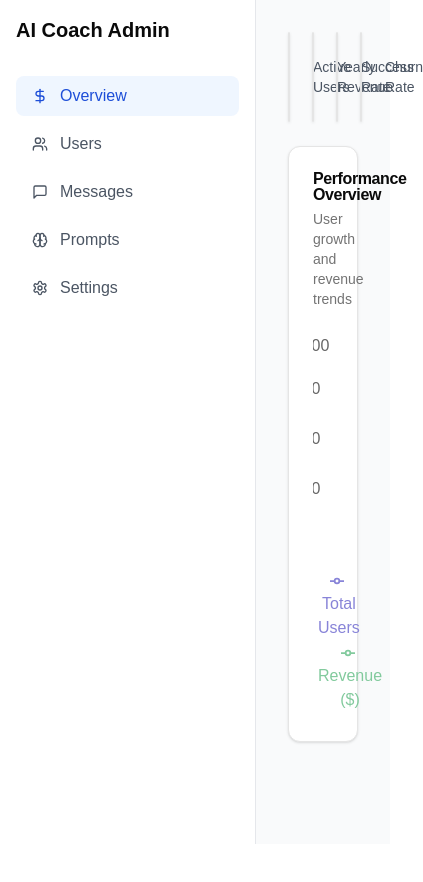
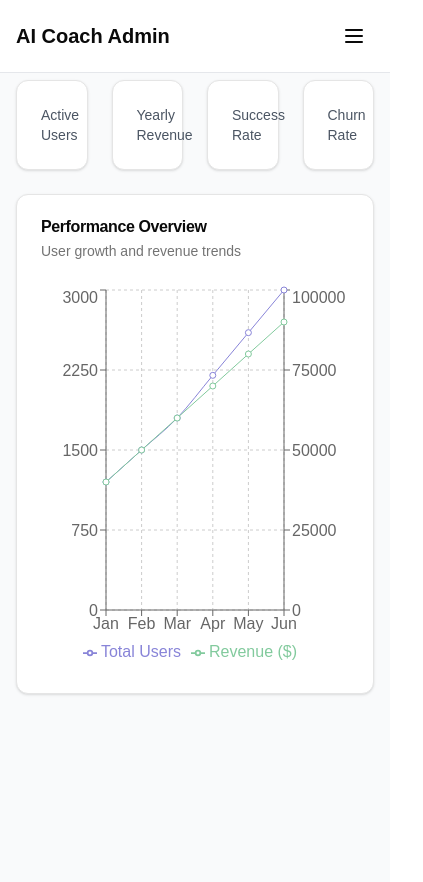
Before and after one commit to DevOmondi/weekwise-admin, a Next.js app: page /dashboard in a window 390 px wide. Shown: the top 882 px of the page, 423 px wide, since content can reach past the window. Before the commit the page ends 844 px from the top, so only its background shows below. Built offline with nearby package versions, Linux system fonts and the light colour scheme.

Commit message:
fix: fix dashboard responsiveness

```diff
--- a/app/dashboard/page.tsx
+++ b/app/dashboard/page.tsx
@@ -1,20 +1,21 @@
 "use client";
 import React, { useState } from "react";
-
 import {
   Brain,
   Settings,
   Users,
   MessageSquare,
   DollarSign,
+  Menu,
+  X,
 } from "lucide-react";
 import RenderUsersSection from "./components/RenderUsersSection";
 import RenderOverviewSection from "./components/RenderOverviewSection";
-// import RenderMessagesSection from "./components/RenderMessagesSection";
 import RenderPromptsSection from "./components/RenderPromptsSection";
 
 const AdminDashboard = () => {
   const [activeSection, setActiveSection] = useState("overview");
+  const [isMobileMenuOpen, setIsMobileMenuOpen] = useState(false);
 
   const navigationItems = [
     {
@@ -36,9 +37,37 @@ const AdminDashboard = () => {
     },
   ];
 
+  const handleNavigation = (id: string) => {
+    setActiveSection(id);
+    setIsMobileMenuOpen(false);
+  };
+
   return (
     <div className="min-h-screen bg-gray-50">
-      <div className="fixed w-64 h-full bg-white border-r border-gray-200 p-4">
+      {/* Mobile Header */}
+      <div className="lg:hidden fixed top-0 left-0 right-0 bg-white border-b border-gray-200 p-4 z-50">
+        <div className="flex items-center justify-between">
+          <h1 className="text-xl font-bold">AI Coach Admin</h1>
+          <button
+            onClick={() => setIsMobileMenuOpen(!isMobileMenuOpen)}
+            className="p-2 hover:bg-gray-100 rounded-lg"
+          >
+            {isMobileMenuOpen ? (
+              <X className="w-6 h-6" />
+            ) : (
+              <Menu className="w-6 h-6" />
+            )}
+          </button>
+        </div>
+      </div>
+
+      {/* Mobile Menu Overlay */}
+      {isMobileMenuOpen && (
+        <div className="lg:hidden fixed inset-0 bg-black bg-opacity-50 z-40" onClick={() => setIsMobileMenuOpen(false)} />
+      )}
+
+      {/* Sidebar - Desktop */}
+      <div className="hidden lg:block fixed w-64 h-full bg-white border-r border-gray-200 p-4">
         <div className="mb-8">
           <h1 className="text-xl font-bold">AI Coach Admin</h1>
         </div>
@@ -46,7 +75,7 @@ const AdminDashboard = () => {
           {navigationItems.map((item) => (
             <button
               key={item.id}
-              onClick={() => setActiveSection(item.id)}
+              onClick={() => handleNavigation(item.id)}
               className={`w-full flex items-center gap-3 px-4 py-2 rounded-lg text-left ${
                 activeSection === item.id
                   ? "bg-blue-50 text-blue-700"
@@ -60,10 +89,34 @@ const AdminDashboard = () => {
         </nav>
       </div>
 
-      <div className="ml-64 p-8">
+      {/* Mobile Navigation Menu */}
+      <div
+        className={`lg:hidden fixed top-16 left-0 right-0 bg-white border-b border-gray-200 p-4 z-40 transform transition-transform duration-300 ${
+          isMobileMenuOpen ? "translate-y-0" : "-translate-y-full"
+        }`}
+      >
+        <nav className="space-y-2">
+          {navigationItems.map((item) => (
+            <button
+              key={item.id}
+              onClick={() => handleNavigation(item.id)}
+              className={`w-full flex items-center gap-3 px-4 py-2 rounded-lg text-left ${
+                activeSection === item.id
+                  ? "bg-blue-50 text-blue-700"
+                  : "text-gray-600 hover:bg-gray-50"
+              }`}
+            >
+              {item.icon}
+              {item.label}
+            </button>
+          ))}
+        </nav>
+      </div>
+
+      {/* Main Content */}
+      <div className="lg:ml-64 p-4 lg:p-8 mt-16 lg:mt-0">
         {activeSection === "overview" && <RenderOverviewSection />}
         {activeSection === "users" && <RenderUsersSection />}
-        {/* {activeSection === "messages" && <RenderMessagesSection />} */}
         {activeSection === "prompts" && <RenderPromptsSection />}
       </div>
     </div>
```
